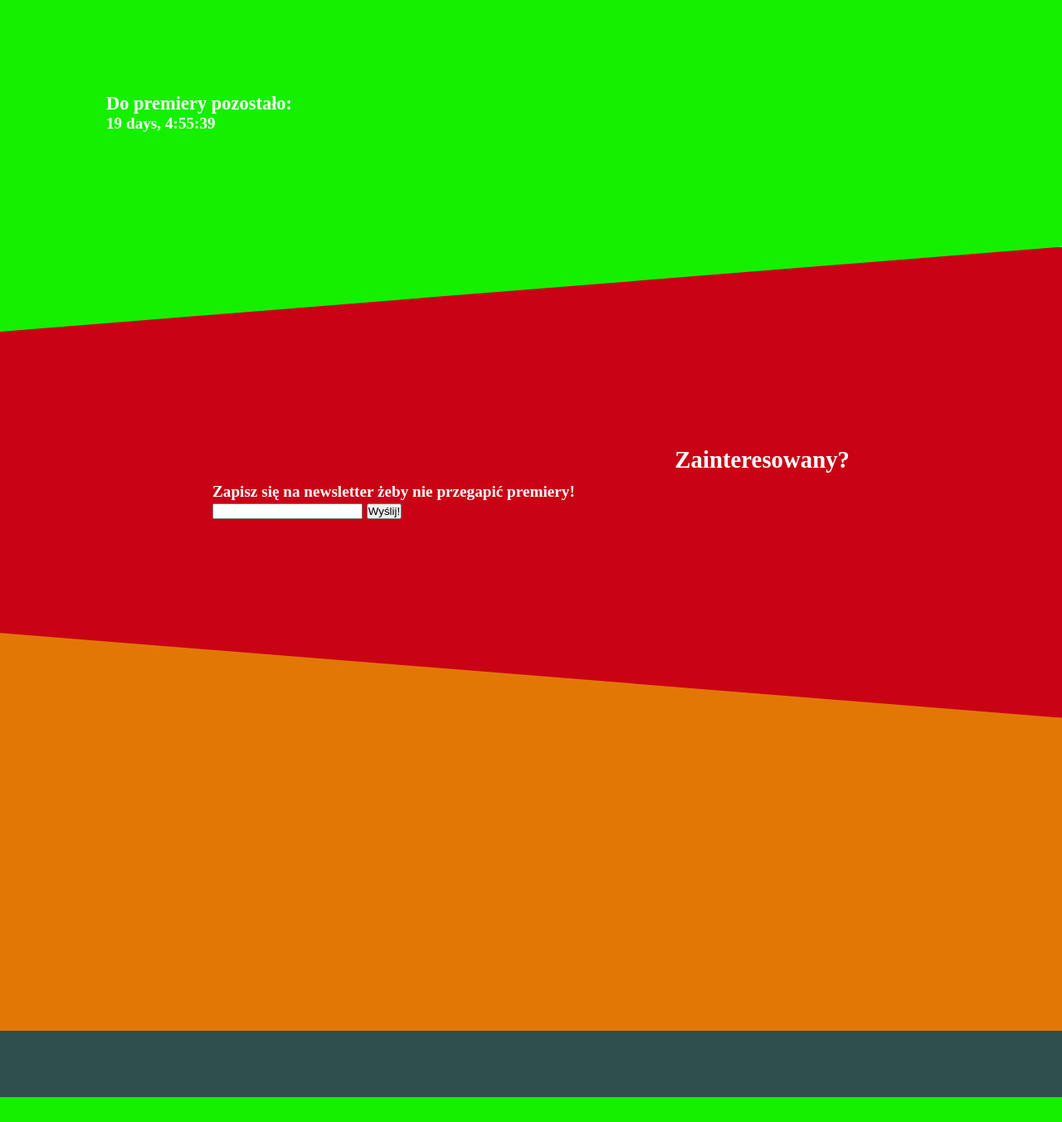
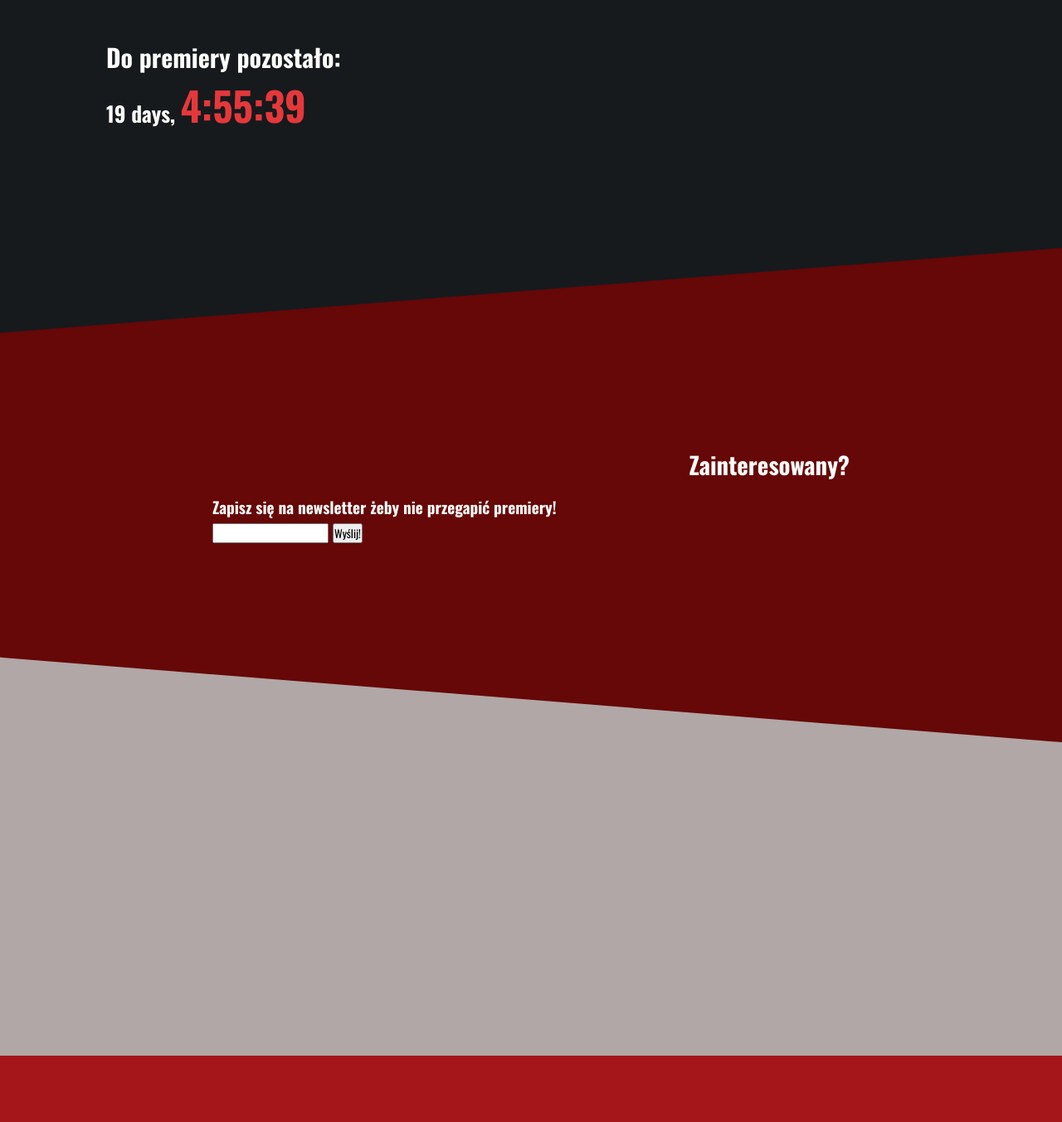
Before and after one commit to Jckob21/schrute-revenge-website, a PHP site: page / in a window 1280 px wide. Shown: the part 560-1913 px from the top of the page at 83% size. Before the commit the page ends 1883 px from the top, so only its background shows below. Run offline with PHP 8.4, Linux system fonts and the light colour scheme.

Commit message:
Added font and some colors

```diff
--- a/css/shapedstyle.css
+++ b/css/shapedstyle.css
@@ -2,7 +2,7 @@
 {
     margin: 0;
     padding: 0;
-
+    font-family: 'Oswald', sans-serif;
     box-sizing: border-box;
 }
 
@@ -46,7 +46,7 @@ section
 .clip-section
 {
     position: relative;
-    background: #14f000;
+    background: #161a1d;
     min-height: 315px;
 
     clip-path: polygon(0 0, 100% 0, 100% calc(100% - 8vw), 0 100%);
@@ -71,11 +71,20 @@ section
 
 .timer-container
 {
+    font-family: 'Oswald', sans-serif;
+    font-size: 1.6rem;
+
     grid-row: 3/4;
     grid-column: 1/3;
     align-self: end;
 
     text-align: left;
+}
+
+#timer
+{
+    font-size: 3rem;
+    color: #e5383b;
 }
 
 /*          NEWSLETTER SECTION GRID              */
@@ -84,7 +93,7 @@ section
 .newsletter-section
 {
     position: relative;
-    background: #c90216;
+    background: #660708;
 
     clip-path: polygon(0 0, 100% 0, 100% 100%, 0 calc(100% - 8vw));
     margin-bottom: -8vw;
@@ -122,7 +131,7 @@ section
 .comments-section
 {
     position: relative;
-    background: #e37705;
+    background: #b1a7a6;
 
     z-index: 1;
 }
@@ -131,5 +140,5 @@ section
 {
     padding: 5vh 0;
     /*background: cross-fade();*/
-    background: darkslategrey;
+    background: #a4161a;
 }
--- a/index.php
+++ b/index.php
@@ -73,6 +73,8 @@
         {
             $_SESSION['e_user_email'] = "Your email is not valid! Please provide another one :)";
         }
+
+        unset($_SESSION['user_email']);
     }
 
     /////////////////////////////////// TIMER /////////////////////////////////
@@ -99,7 +101,8 @@
         <meta name="author" content="Jakub Woźny">
 
         <link rel="stylesheet" href="css\\shapedstyle.css">
-
+        <link rel="preconnect" href="https://fonts.gstatic.com">
+        <link href="https://fonts.googleapis.com/css2?family=Oswald:wght@200;400;600;700&display=swap" rel="stylesheet">
 
     </head>
 
```
Also changed, not shown: css/style.css (+11 -0 lines).
